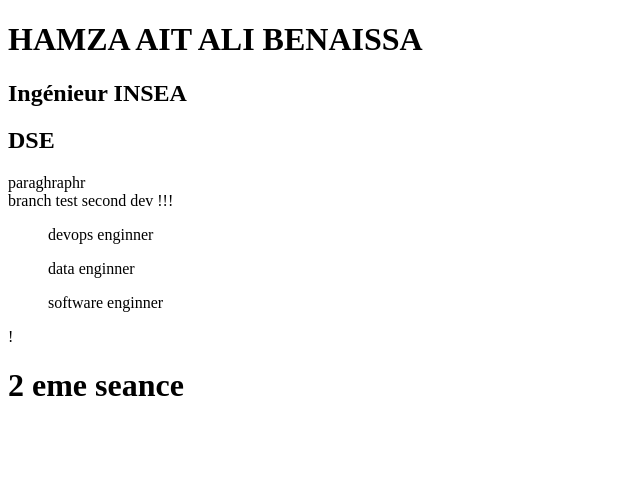
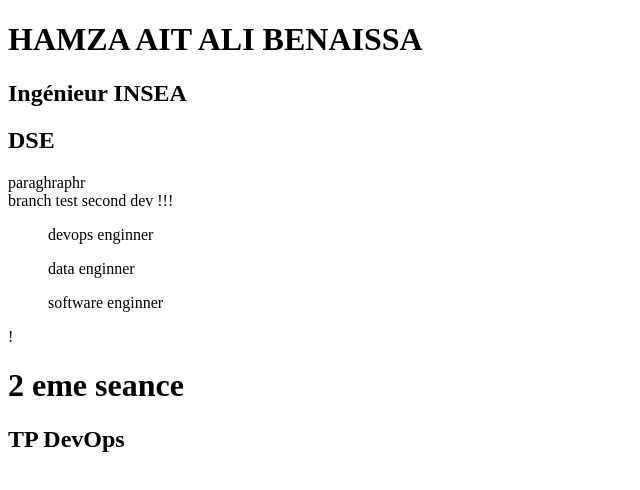
Before and after one commit to hamza-240/mon-port, a plain HTML site: page index.html in a window 1280 px wide. Shown: the whole page, without its empty margins (0-640 px from the left). Drawn offline with Linux system fonts and the light colour scheme.

Commit message:
add la balise h2

```diff
--- a/index.html
+++ b/index.html
@@ -17,5 +17,6 @@
     <ul>software enginner</ul>
 !
     <h1>2 eme seance </h1>
+    <h2>TP DevOps</h2>
 </body>
 </html>
```
